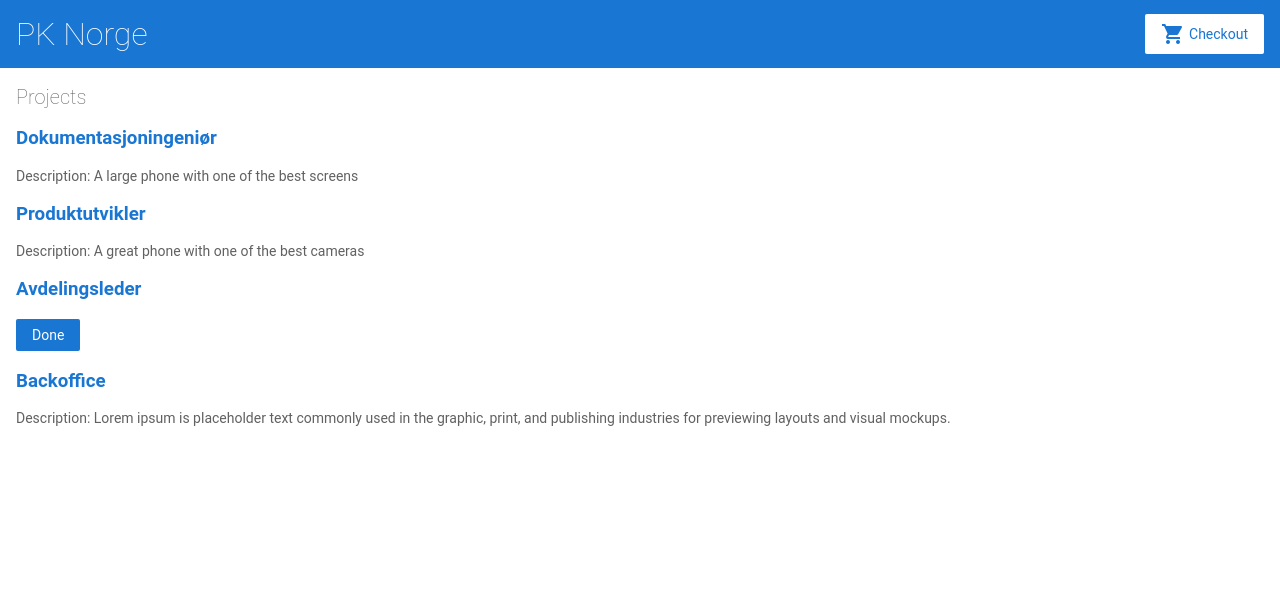
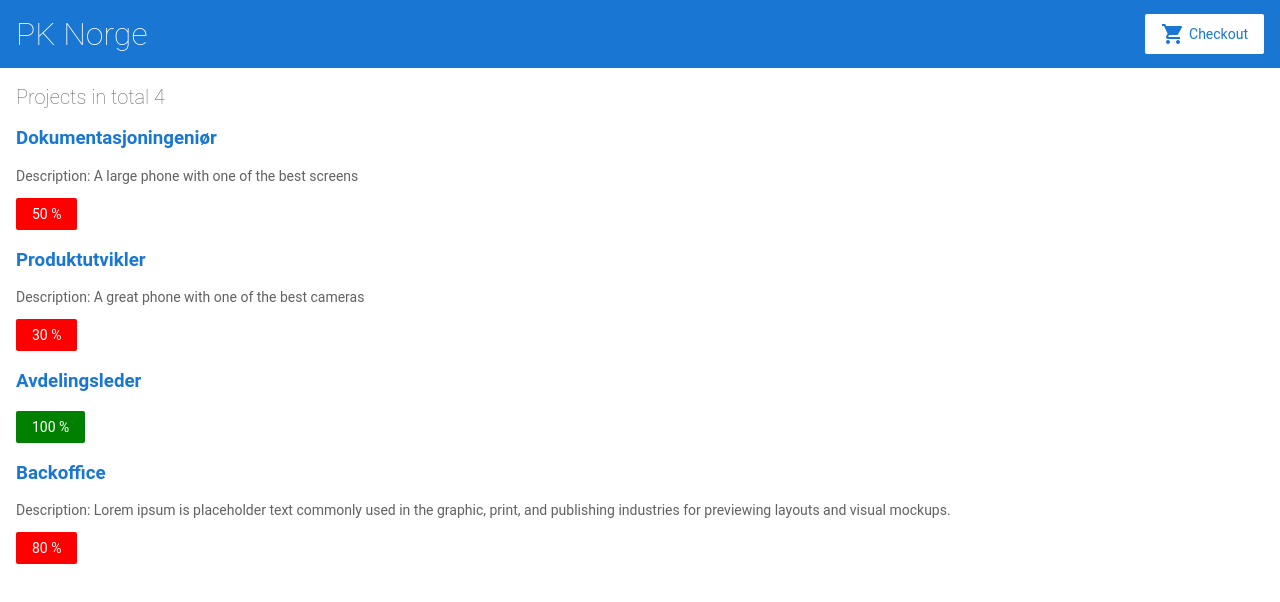
Before and after one commit to zfilm/angular-1rsqqr, an Angular app: page / in a window 1280 px wide. Shown: the top 602 px of the page. Built offline with nearby package versions, Linux system fonts and the light colour scheme.

Commit message:
4 files modified

```diff
--- a/src/app/project-alerts/project-alerts.component.html
+++ b/src/app/project-alerts/project-alerts.component.html
@@ -1,3 +1,3 @@
-<p *ngIf="project.completed == 100">
-    <button (click)="notify.emit()">Done</button>
+<p *ngIf="project.completed > 10">
+    <button [ngStyle]="{'background-color':project.completed ==100? 'green':'red'}" (click)="notify.emit(project)">{{project.completed}} %</button>
 </p>
--- a/src/app/project-list/project-list.component.html
+++ b/src/app/project-list/project-list.component.html
@@ -1,4 +1,4 @@
-<h2>Projects</h2>
+<h2>Projects in total {{ projects.length }} </h2>
 
 <div *ngFor="let project of projects">
  <h3>
@@ -13,6 +13,6 @@
 
   <app-project-alerts
   [project]="project"
-  (notify)="onNotify()">
+  (notify)="onNotify(project)">
 </app-project-alerts>
 </div>
--- a/src/app/project-list/project-list.component.ts
+++ b/src/app/project-list/project-list.component.ts
@@ -9,8 +9,8 @@ import { projects } from '../projects';
 export class ProjectListComponent {
   projects = projects;
 
-  onNotify() {
-    window.alert('This project is Done');
+  onNotify(project) {
+    window.alert('This project is ' +  project.completed + ' % Done');
   }
 
 
--- a/src/app/projects.ts
+++ b/src/app/projects.ts
@@ -3,7 +3,7 @@ export const projects = [
     id: "A100",
     name: 'Dokumentasjoningeniør',
     company: 'Company 1',
-    completed: 80,
+    completed: 50,
     description: 'A large phone with one of the best screens'
   },
   {
```
